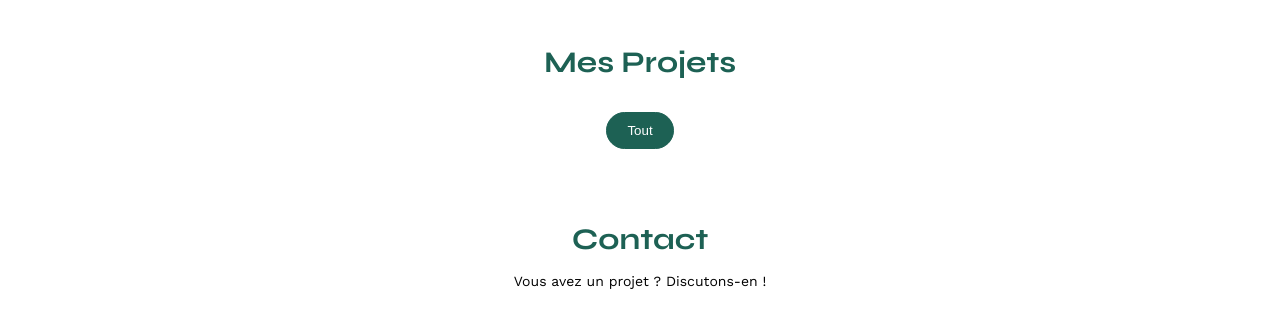
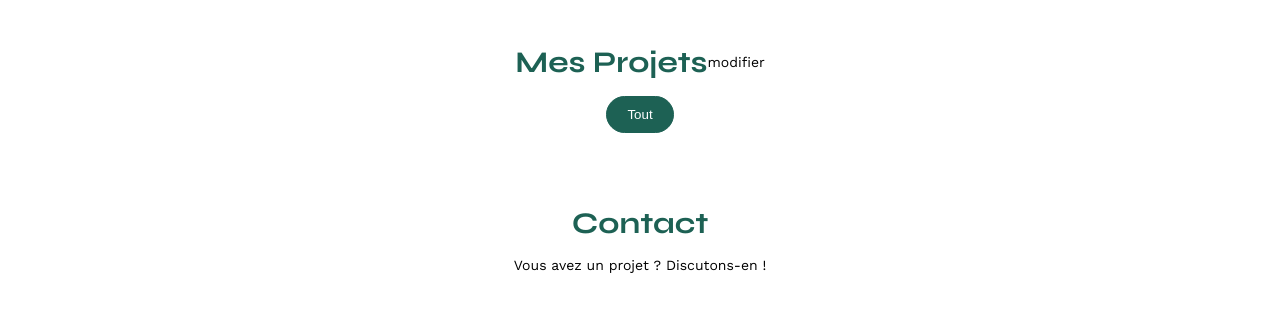
Before and after one commit to Azurayin/Portfolio-architecte-sophie-bluel-master, a plain HTML site: page FrontEnd/index.html in a window 1280 px wide. Shown: the part 488-800 px from the top of the page. Drawn offline with nearby package versions, Linux system fonts and the light colour scheme; no server answers.

Commit message:
add modifier button for works but in html

```diff
--- a/FrontEnd/assets/style.css
+++ b/FrontEnd/assets/style.css
@@ -129,8 +129,7 @@ li:hover {
 	margin-bottom: 0.5em;
 }
 #portfolio h2 {
-	text-align: center;
-	margin-bottom: 1em;
+	margin: 0;
 }
 .gallery {
 	width: 100%;
@@ -280,6 +279,15 @@ input {
 
 .projet-modify {
 	display: flex;
-	width: 100%;
+	align-items: center;
 	justify-content: center;
+	text-align: center;
+	height: 100%;
+	margin-bottom: 1em;
 }
+
+#portfolio h2,
+#portfolio p
+#porflolio i{
+	margin: 0;
+}
--- a/FrontEnd/index.html
+++ b/FrontEnd/index.html
@@ -43,6 +43,7 @@
 	<section id="portfolio">
 		<div class="projet-modify">
 		<h2>Mes Projets</h2>
+		<p>modifier</p>
 		</div>
 
 		<div class="gallery">
--- a/FrontEnd/upload.js
+++ b/FrontEnd/upload.js
@@ -50,6 +50,7 @@ containerDiv.appendChild(iconElement);
 containerDiv.appendChild(paragraphElement);
 containerDiv.appendChild(fileInput);
 
+
 const introduction = document.getElementById("introduction");
 // Append the container div to the introduction
 introduction.appendChild(containerDiv);
```
